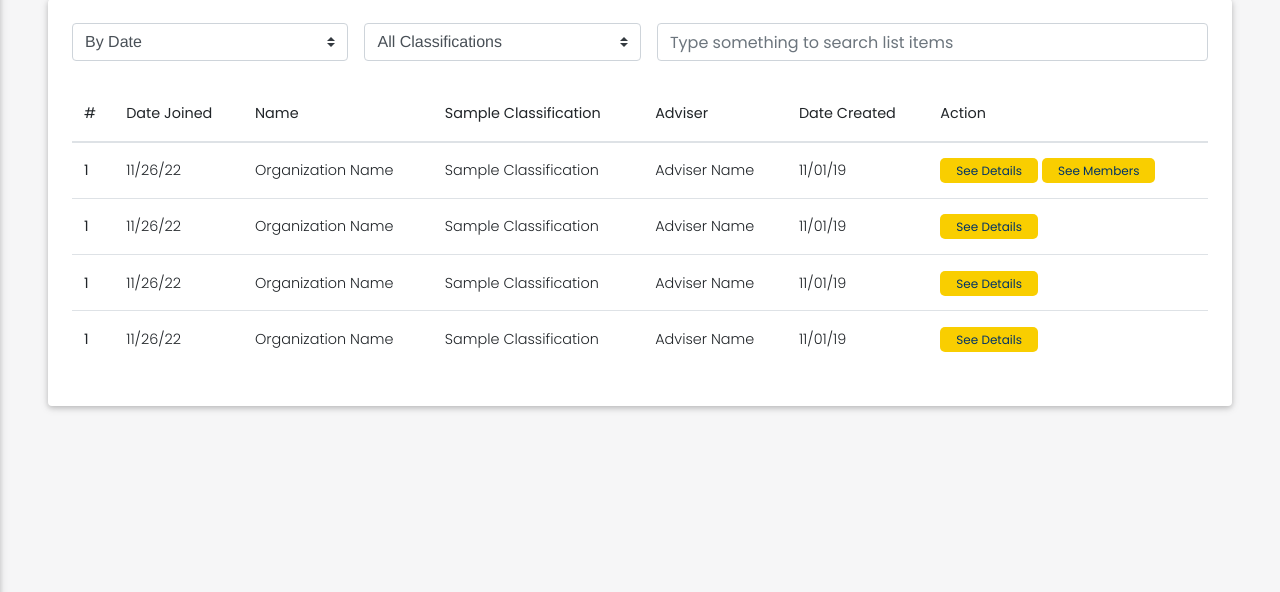
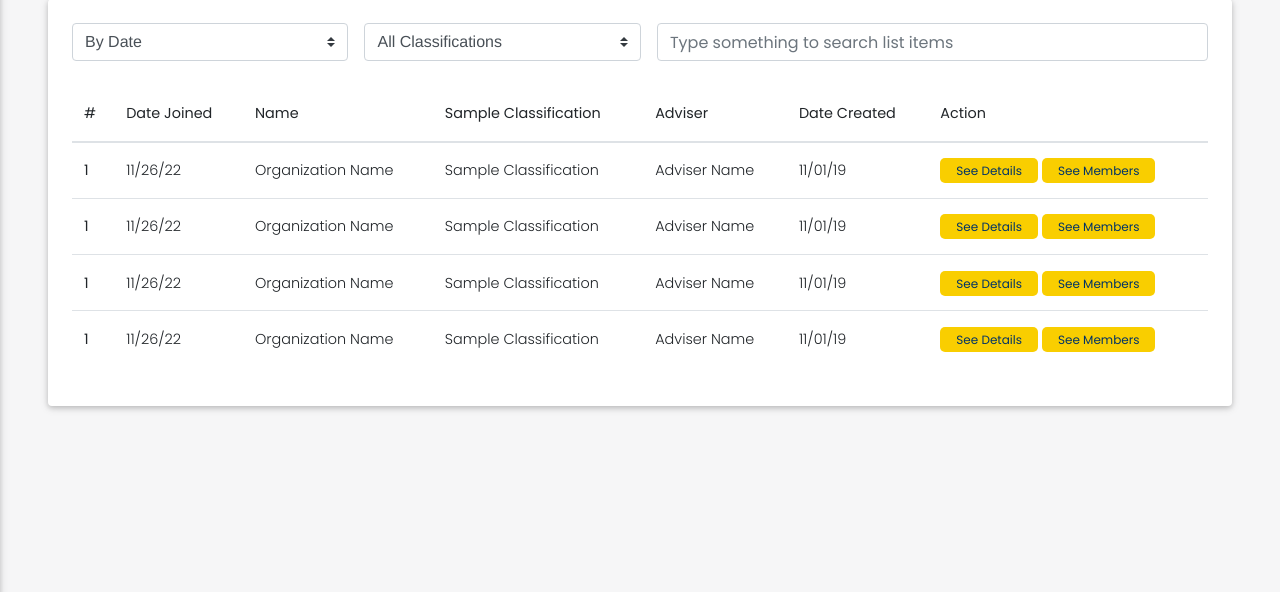
Before and after one commit to nonokish/ISATUStudentOrgPortal, a PHP site: page /superadmin/organizations in a window 1280 px wide. Shown: the part 159-751 px from the top of the page. Run offline with PHP 8.4, Linux system fonts and the light colour scheme; some libraries are stand-ins or nearby versions.

Commit message:
Update index.php

```diff
--- a/superadmin/organizations/index.php
+++ b/superadmin/organizations/index.php
@@ -81,7 +81,7 @@
       <div class="modal-dialog modal-xl" role="document">
         <div class="modal-content">
           <div class="modal-header modal-header-fill mb-2">
-            <h5 class="modal-title font-weight-bold" id="membersListModal">Members List </h5>
+            <h5 class="modal-title" id="membersListModal">Members List </h5>
             <button type="button" class="close modal-close-icon" data-dismiss="modal" aria-label="Close">
               <span aria-hidden="true">&times;</span>
             </button>
@@ -303,7 +303,10 @@
                     <td>Sample Classification</td>
                     <td>Adviser Name</td>
                     <td>11/01/19</td>
-                    <td><a class="see-contents-link py-1 px-3" data-toggle="modal" data-target="#orgsDetailsModal">See Details</a></td>
+                    <td>
+                      <a class="see-contents-link py-1 px-3" data-toggle="modal" data-target="#orgsDetailsModal">See Details</a>
+                      <a class="see-contents-link py-1 px-3" data-toggle="modal" data-target="#orgsMembersModal">See Members</a>
+                    </td>
                   </tr>
                   <tr>
                     <th scope="row">1</th>
@@ -312,7 +315,10 @@
                     <td>Sample Classification</td>
                     <td>Adviser Name</td>
                     <td>11/01/19</td>
-                    <td><a class="see-contents-link py-1 px-3" data-toggle="modal" data-target="#orgsDetailsModal">See Details</a></td>
+                    <td>
+                      <a class="see-contents-link py-1 px-3" data-toggle="modal" data-target="#orgsDetailsModal">See Details</a>
+                      <a class="see-contents-link py-1 px-3" data-toggle="modal" data-target="#orgsMembersModal">See Members</a>
+                    </td>
                   </tr>
                   <tr>
                     <th scope="row">1</th>
@@ -321,7 +327,10 @@
                     <td>Sample Classification</td>
                     <td>Adviser Name</td>
                     <td>11/01/19</td>
-                    <td><a class="see-contents-link py-1 px-3" data-toggle="modal" data-target="#orgsDetailsModal">See Details</a></td>
+                    <td>
+                      <a class="see-contents-link py-1 px-3" data-toggle="modal" data-target="#orgsDetailsModal">See Details</a>
+                      <a class="see-contents-link py-1 px-3" data-toggle="modal" data-target="#orgsMembersModal">See Members</a>
+                    </td>
                   </tr>
                 </tbody>
               </table>
```
